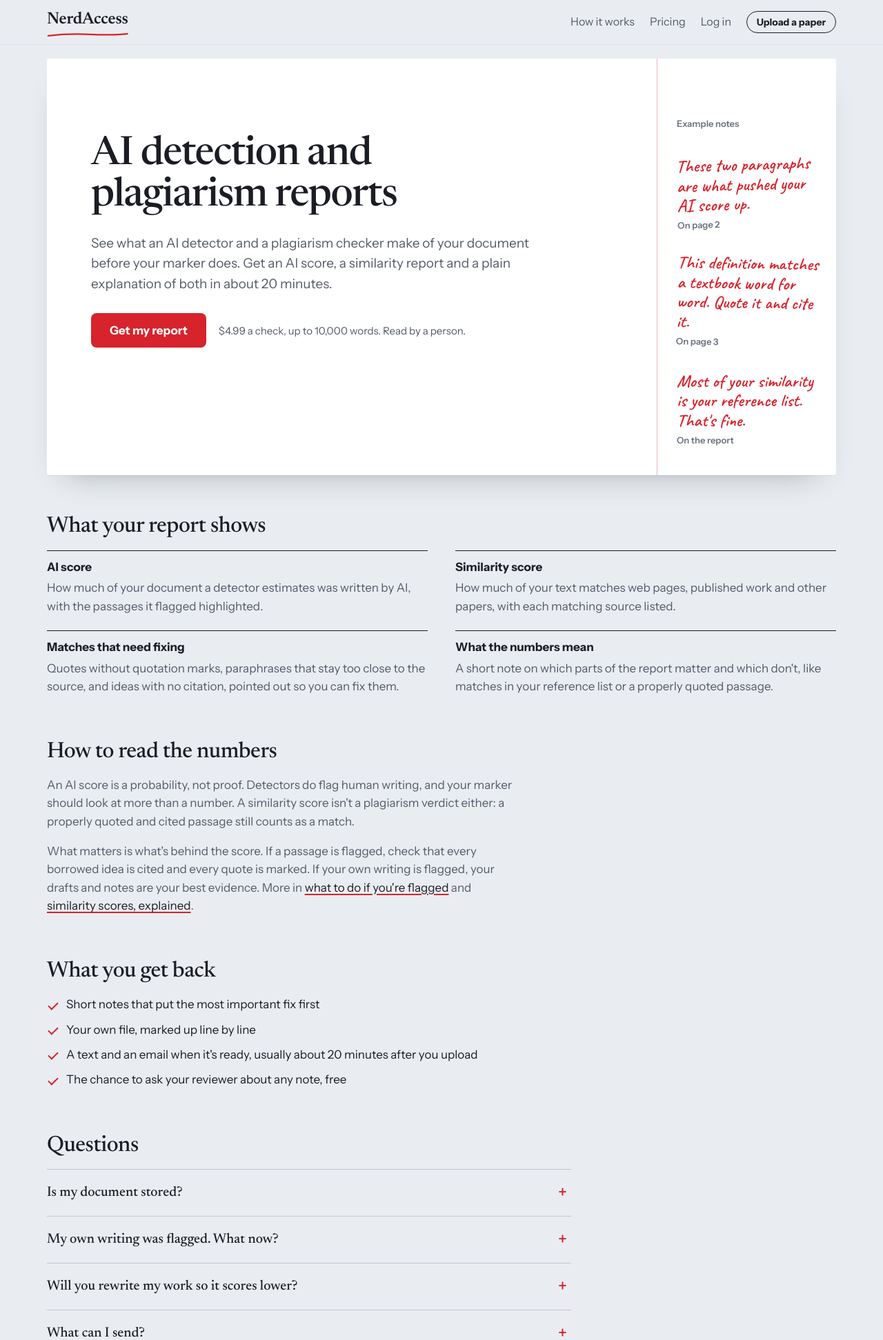
After one commit to EboMutele/checkassist, a Flask app: page /ai-detection-report in a window 1280 px wide. The commit adds this page. Shown: the top 1943 px of the page at 69% size. Run offline with Flask 3, Linux system fonts and the light colour scheme; data that the repository does not hold is empty; some libraries are stand-ins or nearby versions.

Commit message:
Lead with plagiarism and AI reports; add an AI detection reports page (#23)
- Landing pages (/ and /local) and the empty dashboard now lead with getting a plagiarism and AI
  report, with missing citations and weak arguments flagged
- New service page /ai-detection-report (AI score, similarity report, how to read both), listed
  first under "What we check" and in the footer
- Pages that said "we don't produce similarity or AI scores" now point to the new report instead,
  so the site doesn't contradict itself; "we won't rewrite work to change how it scores" stays
- Search descriptions updated to match (both under 160 characters)


Claude-Session: https://claude.ai/code/session_01GJL5ubnVtQac6agzVqScnM

Co-authored-by: Claude <noreply@anthropic.com>

```diff
--- a/app/templates/guides/ai_detection.html
+++ b/app/templates/guides/ai_detection.html
@@ -38,14 +38,14 @@
 
 <section aria-labelledby="us-title">
   <h2 id="us-title">Where we fit</h2>
-  <p>We don't run AI detectors, produce AI scores, or rewrite work to change how it scores. A reviewer reads your own writing and shows you where it's unclear, generic or unsupported, and you make the changes. Clear reasoning, specific examples and properly cited sources make any piece of writing stronger. <a href="{{ url_for('seo.how_we_review') }}">How we review</a></p>
+  <p>We can run an <a href="{{ url_for('seo.ai_detection_report') }}">AI detection report</a> on your document, so you see what a detector sees before you submit. We don't rewrite work to change how it scores. A reviewer reads your own writing and shows you where it's unclear, generic or unsupported, and you make the changes. Clear reasoning, specific examples and properly cited sources make any piece of writing stronger. <a href="{{ url_for('seo.how_we_review') }}">How we review</a></p>
 </section>
 {% endblock %}
 
 {% block faq %}
 <details>
   <summary>Can you check my essay for AI?</summary>
-  <p>No. We don't run AI detectors or give AI scores. A reviewer reads your writing for argument, evidence and clarity.</p>
+  <p>Yes. An <a href="{{ url_for('seo.ai_detection_report') }}">AI detection report</a> gives you a score and the passages it flagged. Remember that a score is a probability, not proof.</p>
 </details>
 <details>
   <summary>Can you make AI-written text pass a detector?</summary>
--- a/app/templates/guides/turnitin_similarity_score.html
+++ b/app/templates/guides/turnitin_similarity_score.html
@@ -41,7 +41,7 @@
 
 <section aria-labelledby="us-title">
   <h2 id="us-title">Where we fit</h2>
-  <p>We don't run Turnitin or produce similarity scores. A reviewer reads your paper for the problems that create risky matches: borrowed wording without quotation marks, ideas without citations, and citations that don't match your references. You get notes and a marked-up copy, so you can fix them before you submit. <a href="{{ url_for('seo.citation_check') }}">See what a citation check covers</a>.</p>
+  <p>We don't run Turnitin. Our <a href="{{ url_for('seo.ai_detection_report') }}">plagiarism report</a> shows how much of your text matches other sources, and a reviewer reads your paper for the problems that create risky matches: borrowed wording without quotation marks, ideas without citations, and citations that don't match your references. You get notes and a marked-up copy, so you can fix them before you submit. <a href="{{ url_for('seo.citation_check') }}">See what a citation check covers</a>.</p>
 </section>
 {% endblock %}
 
--- a/app/templates/how_we_review.html
+++ b/app/templates/how_we_review.html
@@ -31,7 +31,7 @@
         <li>Write, rewrite or finish your work, or add content to it.</li>
         <li>Complete assignments, quizzes or exams for anyone.</li>
         <li>Change your argument. We'll tell you where it's weak; how you fix it is up to you.</li>
-        <li>Produce plagiarism, similarity or AI-detection scores. A check is a human read, not a software scan.</li>
+        <li>Rewrite or “humanize” work so it scores differently on a plagiarism or AI detector.</li>
         <li>Promise a grade. Your marker decides that.</li>
       </ul>
       <p>That line matters. Feedback that leaves the writing to you is what most universities allow. Some ask you to declare any proofreading, so check your institution's policy. Worried about AI detectors? Read <a href="{{ url_for('seo.ai_detection') }}">what to do if you're flagged</a>.</p>
--- a/app/templates/index.html
+++ b/app/templates/index.html
@@ -6,7 +6,7 @@
 <section class="hero sheet" aria-labelledby="hero-title">
   <div class="hero-main">
     <h1 id="hero-title">Check <span class="edit"><del aria-hidden="true">you're</del><ins>your</ins></span> paper before you hand it in.</h1>
-    <p class="lede">A real reviewer reads every page, flags missing citations and weak arguments, and sends back clear notes and a marked-up copy{% if review_minutes %} in about {{ review_minutes|minutes }}{% endif %}.</p>
+    <p class="lede">Get your plagiarism and AI report in minutes. Your document is handled securely, and it's never added to a plagiarism database or used to train AI. We'll also flag missing citations and weak arguments.</p>
 
     <a class="hero-upload" href="{{ url_for('auth.register') }}">
       <span class="hero-upload-box">
@@ -36,7 +36,7 @@
 <section class="getback" aria-labelledby="getback-title">
   <div class="getback-copy">
     <h2 id="getback-title">What you get back</h2>
-    <p>A short report that tells you what to fix first, and your own file with every edit marked. No scores to decode. Each flag comes with the reason and the fix.</p>
+    <p>A short report that tells you what to fix first, and your own file with every edit marked. Each flag comes with the reason and the fix.</p>
     <ul class="checklist">
       <li>Claims that need a source, and how to cite them</li>
       <li>Where your argument holds and where it slips</li>
--- a/app/templates/local.html
+++ b/app/templates/local.html
@@ -8,7 +8,7 @@
   <div class="hero-main">
     <p class="local-tag">For students in Kenya · Pay with M-Pesa</p>
     <h1 id="hero-title">Check <span class="edit"><del aria-hidden="true">you're</del><ins>your</ins></span> paper before you hand it in.</h1>
-    <p class="lede">A real reviewer reads every page, flags missing citations and weak arguments, and sends back clear notes and a marked-up copy{% if review_minutes %} in about {{ review_minutes|minutes }}{% endif %}. Prices are in shillings, from {{ single_price }} a check.</p>
+    <p class="lede">Get your plagiarism and AI report in minutes. Your document is handled securely, and it's never added to a plagiarism database or used to train AI. We'll also flag missing citations and weak arguments. Prices are in shillings, from {{ single_price }} a check.</p>
 
     {% if can_switch %}
       <form method="post" action="{{ url_for('local.use_shillings') }}" class="local-cta">
--- a/app/templates/portal/dashboard.html
+++ b/app/templates/portal/dashboard.html
@@ -48,7 +48,7 @@
 {% else %}
   <section class="empty sheet">
     <h2>Upload your first document</h2>
-    <p>Send an essay, report or application and a reviewer will read it and send back notes{% if review_minutes %}, usually within {{ review_minutes|minutes }}{% endif %}. We'll tell you the moment it's done.</p>
+    <p>Send an essay, report or application and get your plagiarism and AI report{% if review_minutes %} in about {{ review_minutes|minutes }}{% endif %}. We'll tell you the moment it's done.</p>
     <a class="btn btn-primary" href="{{ url_for('portal.new_submission') }}">Upload a document</a>
   </section>
 {% endif %}
--- /dev/null
+++ b/app/templates/services/ai_detection_report.html
@@ -0,0 +1,49 @@
+{% extends "service.html" %}
+{% block h1 %}AI detection and plagiarism reports{% endblock %}
+{% block lede %}See what an AI detector and a plagiarism checker make of your document before your marker does. Get an AI score, a similarity report and a plain explanation of both{% if review_minutes %} in about {{ review_minutes|minutes }}{% endif %}.{% endblock %}
+{% block cta %}Get my report{% endblock %}
+
+{% block notes %}
+<p class="hand-note">These two paragraphs are what pushed your AI score up.<small>On page 2</small></p>
+<p class="hand-note">This definition matches a textbook word for word. Quote it and cite it.<small>On page 3</small></p>
+<p class="hand-note">Most of your similarity is your reference list. That's fine.<small>On the report</small></p>
+{% endblock %}
+
+{% block checks_title %}What your report shows{% endblock %}
+{% block checks %}
+<div><dt>AI score</dt><dd>How much of your document a detector estimates was written by AI, with the passages it flagged highlighted.</dd></div>
+<div><dt>Similarity score</dt><dd>How much of your text matches web pages, published work and other papers, with each matching source listed.</dd></div>
+<div><dt>Matches that need fixing</dt><dd>Quotes without quotation marks, paraphrases that stay too close to the source, and ideas with no citation, pointed out so you can fix them.</dd></div>
+<div><dt>What the numbers mean</dt><dd>A short note on which parts of the report matter and which don't, like matches in your reference list or a properly quoted passage.</dd></div>
+{% endblock %}
+
+{% block body %}
+<section class="service-section service-prose" aria-labelledby="read-title">
+  <h2 id="read-title">How to read the numbers</h2>
+  <p>An AI score is a probability, not proof. Detectors do flag human writing, and your marker should look at more than a number. A similarity score isn't a plagiarism verdict either: a properly quoted and cited passage still counts as a match.</p>
+  <p>What matters is what's behind the score. If a passage is flagged, check that every borrowed idea is cited and every quote is marked. If your own writing is flagged, your drafts and notes are your best evidence. More in <a href="{{ url_for('seo.ai_detection') }}">what to do if you're flagged</a> and <a href="{{ url_for('seo.turnitin_similarity_score') }}">similarity scores, explained</a>.</p>
+</section>
+{% endblock %}
+
+{% block faq %}
+<details>
+  <summary>Is my document stored?</summary>
+  <p>It's kept privately in your account so you can open your report, and only you and our team can see it. It's never added to a plagiarism database, never shared and never used to train AI.</p>
+</details>
+<details>
+  <summary>My own writing was flagged. What now?</summary>
+  <p>Keep your drafts, notes and version history: they show how the work was written. Ask your tutor how the score is being used, and read <a href="{{ url_for('seo.ai_detection') }}">our guide to being flagged</a>.</p>
+</details>
+<details>
+  <summary>Will you rewrite my work so it scores lower?</summary>
+  <p>No. We show you what a detector sees and which matches need citing; the writing stays yours.</p>
+</details>
+<details>
+  <summary>What can I send?</summary>
+  <p>Essays, reports, dissertation chapters and applications, as {{ allowed_label }} files up to {{ max_upload_mb }} MB.</p>
+</details>
+<details>
+  <summary>How much does a report cost?</summary>
+  <p>One check covers a document up to {{ '{:,}'.format(words_per_check) }} words: {{ single_price }} on its own, or from {{ lowest_per_check }} a check {{ 'with a pack or the monthly plan' if has_monthly else 'with a pack' }}. <a href="{{ url_for('portal.pricing_page') }}">See pricing</a>.</p>
+</details>
+{% endblock %}
--- a/app/templates/services/citation_check.html
+++ b/app/templates/services/citation_check.html
@@ -20,7 +20,7 @@
 {% block body %}
 <section class="service-section service-prose" aria-labelledby="plag-title">
   <h2 id="plag-title">Is this a plagiarism check?</h2>
-  <p>No. We don't compare your paper against a database, and we don't produce a similarity or AI-detection score. A check here is a person reading your work.</p>
+  <p>Not on its own. If you want a similarity score and an AI score as well, see <a href="{{ url_for('seo.ai_detection_report') }}">plagiarism and AI reports</a>. A citation check is about what's behind those numbers.</p>
   <p>What we do catch is the citation gaps that most often lead to accidental plagiarism: ideas taken from a source without credit, quotes without page numbers, and paraphrases that stay too close to the original. Fix those, and every borrowed idea in your paper is credited.</p>
 </section>
 {% endblock %}
@@ -36,7 +36,7 @@
 </details>
 <details>
   <summary>Will this make sure my paper passes Turnitin?</summary>
-  <p>No one can promise a similarity score, and we don't run Turnitin. A score isn't the same as plagiarism anyway: markers read the report to see whether matched text is properly quoted and credited. That's exactly what we check. More in <a href="{{ url_for('seo.turnitin_similarity_score') }}">Turnitin similarity scores, explained</a>.</p>
+  <p>No one can promise a similarity score. A score isn't the same as plagiarism anyway: markers read the report to see whether matched text is properly quoted and credited. That's exactly what we check. More in <a href="{{ url_for('seo.turnitin_similarity_score') }}">Turnitin similarity scores, explained</a>.</p>
 </details>
 <details>
   <summary>Do you only check citations, or the writing too?</summary>
```
Also changed, not shown: app/seo.py (+16 -9 lines).
